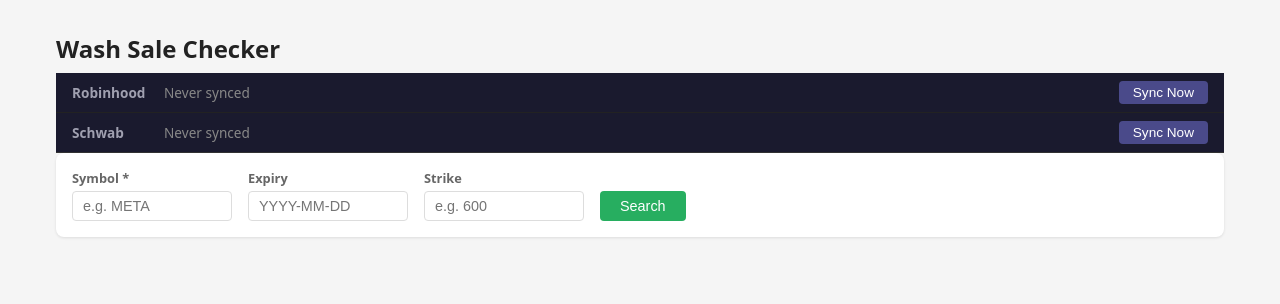
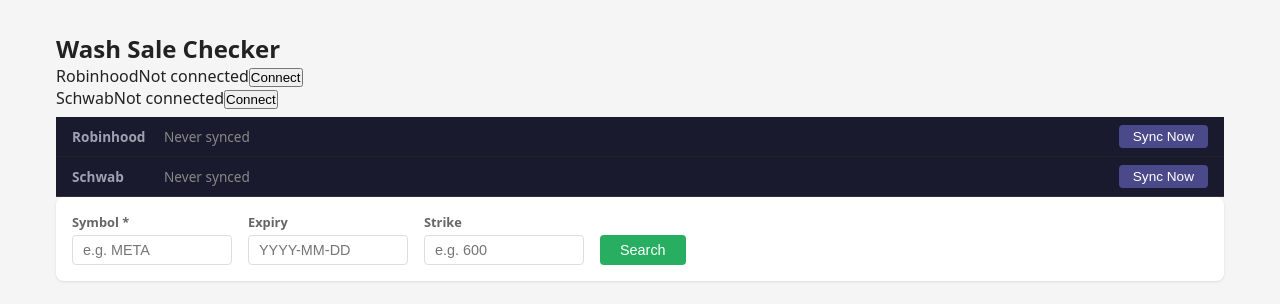
Before and after one commit to pgupta90/wash-sale-tracker, a React app in the folder frontend/: page / in a window 1280 px wide. Shown: the top 304 px of the page. Built offline with nearby package versions, Linux system fonts and the light colour scheme; no server answers; the HTML template or start-up script is replaced by a standard one.

Commit message:
feat: wire up AuthBar, RobinhoodModal, and Schwab connect param handling in App

```diff
--- a/frontend/src/App.jsx
+++ b/frontend/src/App.jsx
@@ -1,4 +1,6 @@
-import { useState } from 'react';
+import { useState, useEffect } from 'react';
+import AuthBar from './components/AuthBar';
+import RobinhoodModal from './components/RobinhoodModal';
 import SyncBar from './components/SyncBar';
 import SearchFilters from './components/SearchFilters';
 import TradesTable from './components/TradesTable';
@@ -10,6 +12,33 @@
   const [lastSymbol, setLastSymbol] = useState('');
   const [loading, setLoading] = useState(false);
   const [error, setError] = useState(null);
+  const [showRobinhoodModal, setShowRobinhoodModal] = useState(false);
+  const [schwabConnecting, setSchwabConnecting] = useState(false);
+  const [toast, setToast] = useState(null);
+
+  useEffect(() => {
+    const params = new URLSearchParams(window.location.search);
+    if (params.get('schwab') === 'connected') {
+      setToast({ type: 'success', message: 'Schwab connected successfully!' });
+      setSchwabConnecting(false);
+      params.delete('schwab');
+      const newUrl = window.location.pathname + (params.toString() ? `?${params}` : '');
+      window.history.replaceState({}, '', newUrl);
+    } else if (params.get('schwab') === 'error') {
+      const reason = params.get('reason') || 'Unknown error';
+      setToast({ type: 'error', message: `Schwab connection failed: ${reason}` });
+      params.delete('schwab');
+      params.delete('reason');
+      const newUrl = window.location.pathname + (params.toString() ? `?${params}` : '');
+      window.history.replaceState({}, '', newUrl);
+    }
+  }, []);
+
+  useEffect(() => {
+    if (!toast) return;
+    const id = setTimeout(() => setToast(null), 5000);
+    return () => clearTimeout(id);
+  }, [toast]);
 
   async function handleSearch({ symbol, expiry, strike }) {
     setLoading(true);
@@ -29,15 +58,32 @@
   return (
     <div className="app">
       <header className="app-header">
-        <h1>Wash Sale Checker</h1>
+        <div className="app-header-title-row">
+          <h1>Wash Sale Checker</h1>
+        </div>
+        <AuthBar
+          onConnectRobinhood={() => setShowRobinhoodModal(true)}
+          schwabConnecting={schwabConnecting}
+          onSchwabConnectInitiated={() => setSchwabConnecting(true)}
+        />
       </header>
+
+      {toast && (
+        <div className={`toast toast-${toast.type}`}>{toast.message}</div>
+      )}
+
       <SyncBar />
+
       <main className="app-main">
         <SearchFilters onSearch={handleSearch} />
         {loading && <p className="loading">Searching...</p>}
         {error && <p className="error">{error}</p>}
         {!loading && <TradesTable trades={trades} symbol={lastSymbol} />}
       </main>
+
+      {showRobinhoodModal && (
+        <RobinhoodModal onClose={() => setShowRobinhoodModal(false)} />
+      )}
     </div>
   );
 }
```
